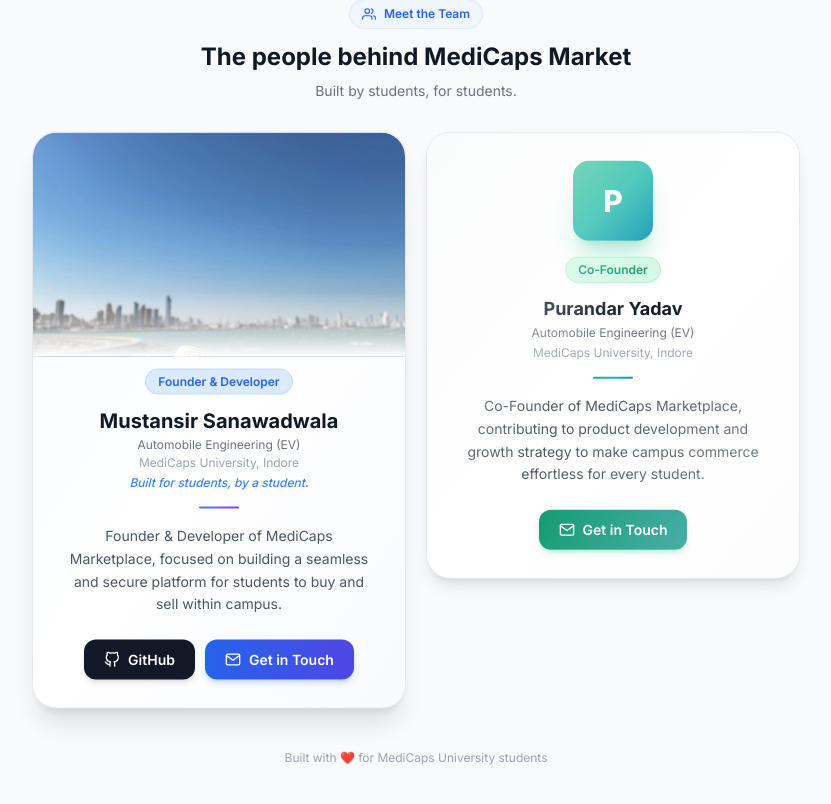
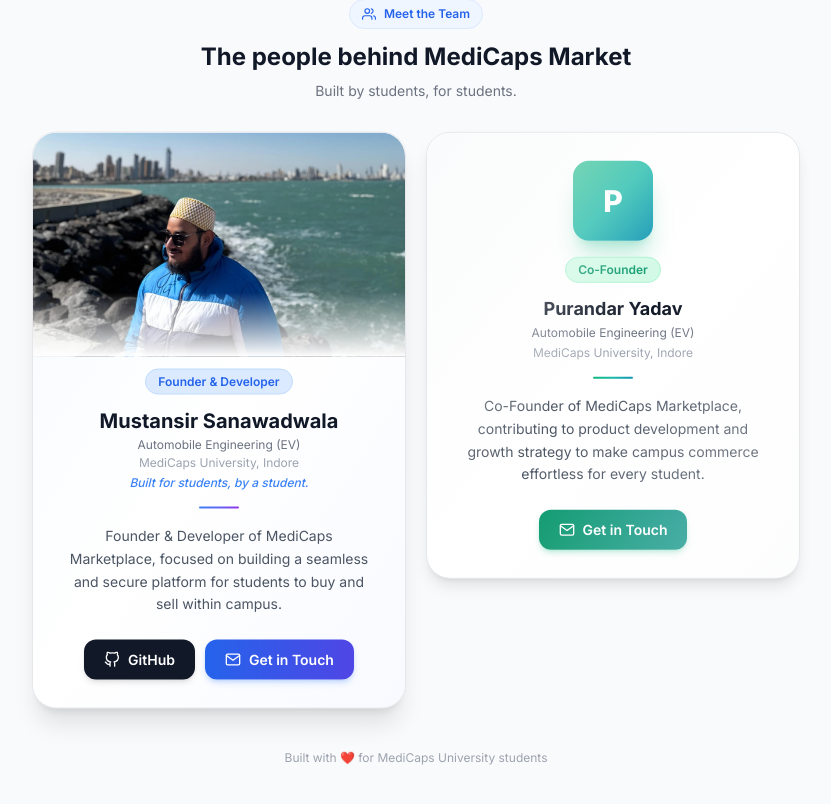
Before and after one commit to mustan5372-tech/medicaps-marketplace, a React (Vite) app in the folder client/: page / in a window 1280 px wide. Shown: the part 1978-2782 px from the top of the page, without its empty margins (224-1055 px from the left). Built offline with nearby package versions, Linux system fonts and the light colour scheme; no server answers.

Commit message:
fix: show bottom of founder photo to display face

```diff
--- a/client/src/components/DeveloperSection.jsx
+++ b/client/src/components/DeveloperSection.jsx
@@ -134,7 +134,7 @@
         <img
           src="/founder.jpeg"
           alt="Mustansir Sanawadwala"
-          className="w-full h-full object-cover object-top transition-transform duration-500 group-hover:scale-105 hover:scale-105"
+          className="w-full h-full object-cover object-bottom transition-transform duration-500 group-hover:scale-105 hover:scale-105"
         />
         {/* Gradient overlay at bottom of photo */}
         <div className="absolute bottom-0 left-0 right-0 h-16 bg-gradient-to-t from-white dark:from-gray-900 to-transparent" />
```
